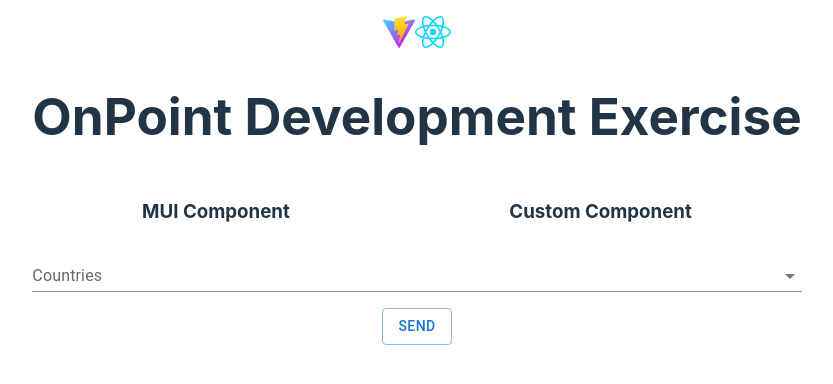
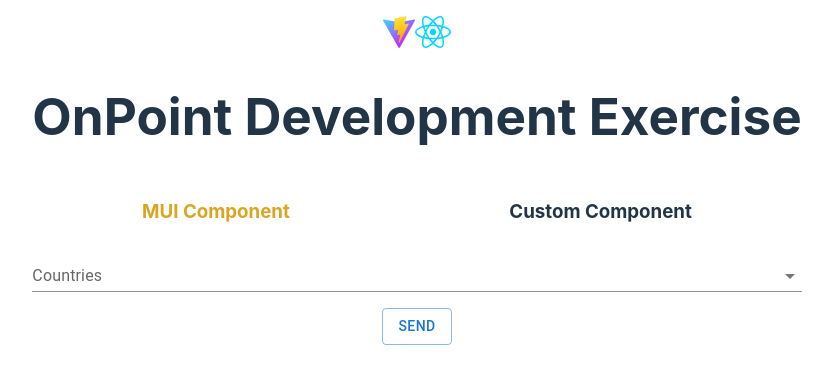
Before and after one commit to dulovici/typeahead-component, a React (Vite) app: page / in a window 1280 px wide. Shown: the top 384 px of the page, without its empty margins (223-1056 px from the left). Built offline with nearby package versions, Linux system fonts and the light colour scheme.

Commit message:
active component indicator

```diff
--- a/src/App.tsx
+++ b/src/App.tsx
@@ -8,6 +8,7 @@ import { TypeAhead } from "./enums";
 
 function App() {
   const [activeComponent, setActiveComponent] = useState<TypeAhead>(TypeAhead.Mui);
+  const isMUI = activeComponent === TypeAhead.Mui
 
   return (
     <>
@@ -22,8 +23,8 @@ function App() {
       <h1>OnPoint Development Exercise</h1>
 
       <div style={{display:"flex", justifyContent: "space-around"}}>
-          <h3 onClick={() => setActiveComponent(TypeAhead.Mui)} style={{cursor:"pointer"}}>MUI Component</h3>
-          <h3 onClick={() => setActiveComponent(TypeAhead.Custom)} style={{cursor:"pointer"}}>Custom Component</h3>
+          <h3 onClick={() => setActiveComponent(TypeAhead.Mui)} style={{cursor:"pointer", color: `${isMUI ? "goldenrod" :""}`}}>MUI Component</h3>
+          <h3 onClick={() => setActiveComponent(TypeAhead.Custom)} style={{cursor:"pointer", color: `${!isMUI ? "goldenrod" :""}`}}>Custom Component</h3>
       </div>
 
       {activeComponent === TypeAhead.Mui ? <CountryPicker /> : <CustomCountryPicker />}
```
